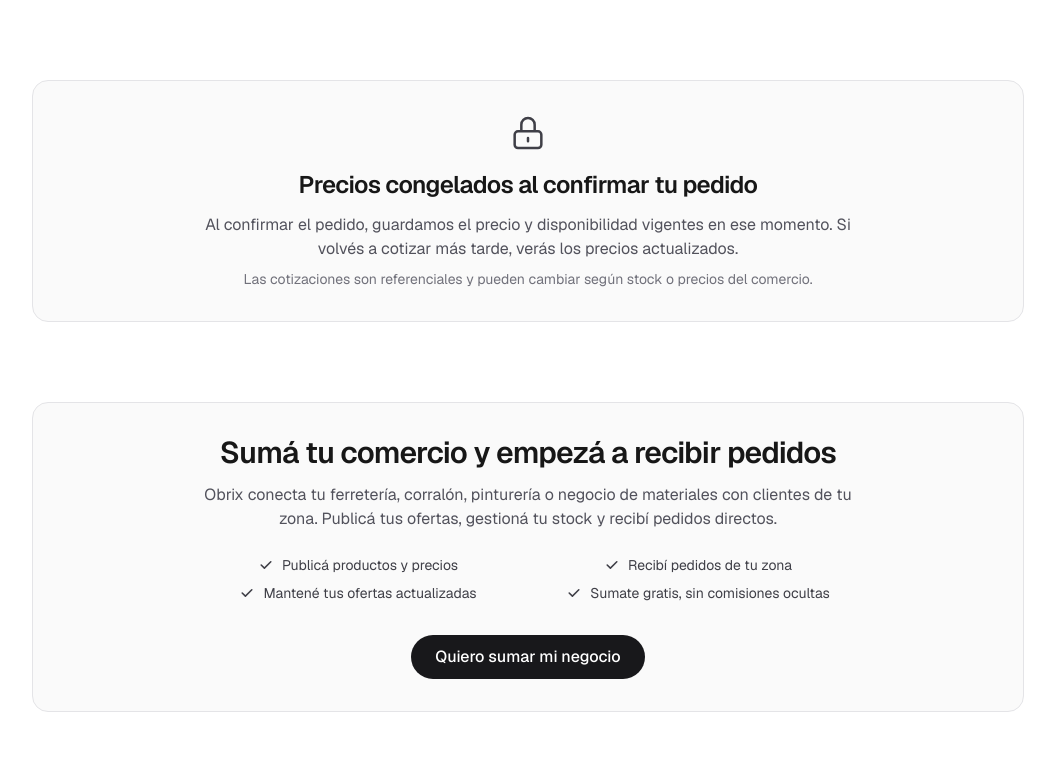
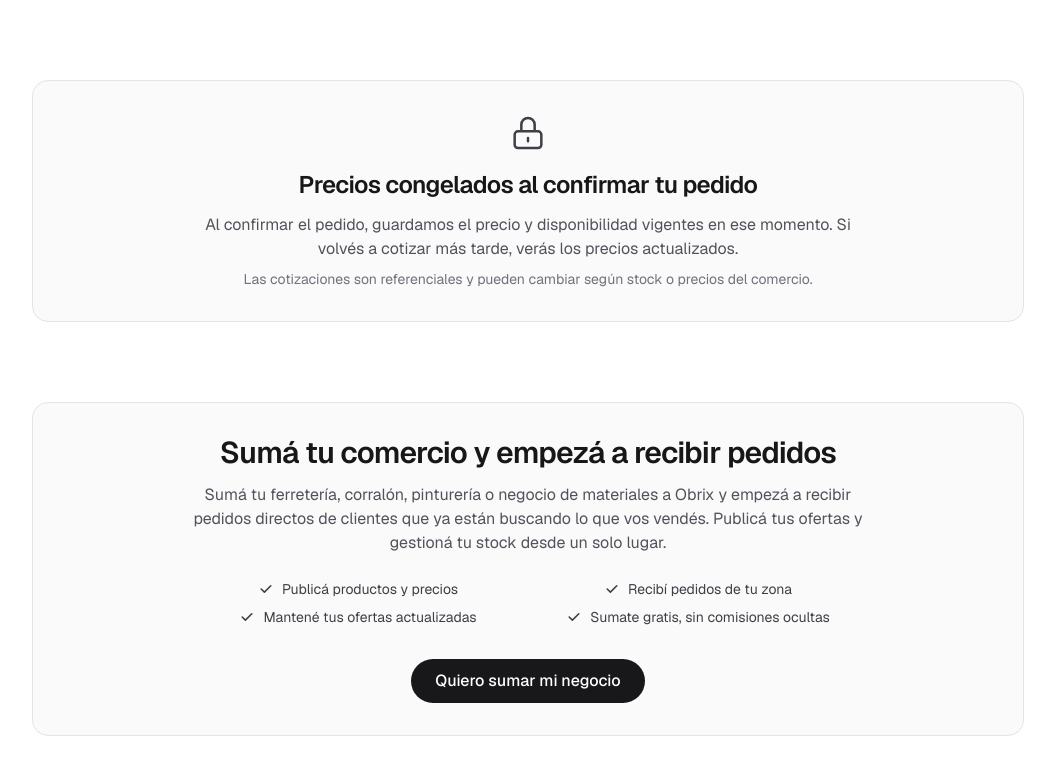
Before and after one commit to Eliasalen5/obrix, a Next.js app: page / in a window 1280 px wide. Shown: the part 779-1553 px from the top of the page, without its empty margins (112-1167 px from the left). Built offline with nearby package versions, Linux system fonts and the light colour scheme; no server answers.

Commit message:
chore: update para-comercios copy

```diff
--- a/src/components/home/ParaComerciosCTA.tsx
+++ b/src/components/home/ParaComerciosCTA.tsx
@@ -9,9 +9,10 @@
             Sumá tu comercio y empezá a recibir pedidos
           </h2>
           <p className="mt-3 text-zinc-600 dark:text-zinc-400">
-            Obrix conecta tu ferretería, corralón, pinturería o negocio de
-            materiales con clientes de tu zona. Publicá tus ofertas, gestioná tu
-            stock y recibí pedidos directos.
+            Sumá tu ferretería, corralón, pinturería o negocio de materiales a
+            Obrix y empezá a recibir pedidos directos de clientes que ya están
+            buscando lo que vos vendés. Publicá tus ofertas y gestioná tu stock
+            desde un solo lugar.
           </p>
           <ul className="mt-6 grid gap-2 text-sm text-zinc-700 dark:text-zinc-300 sm:grid-cols-2">
             <li className="flex items-center justify-center gap-2">
```
